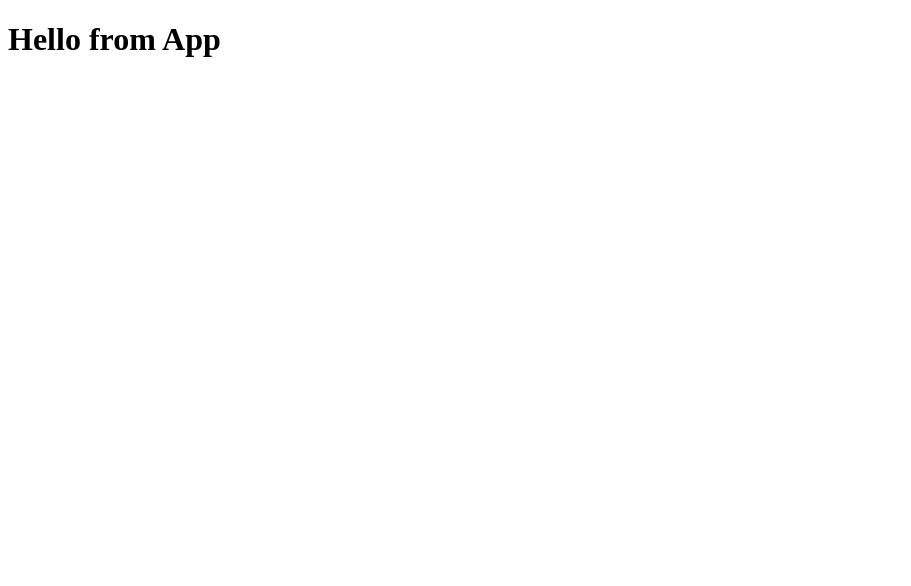
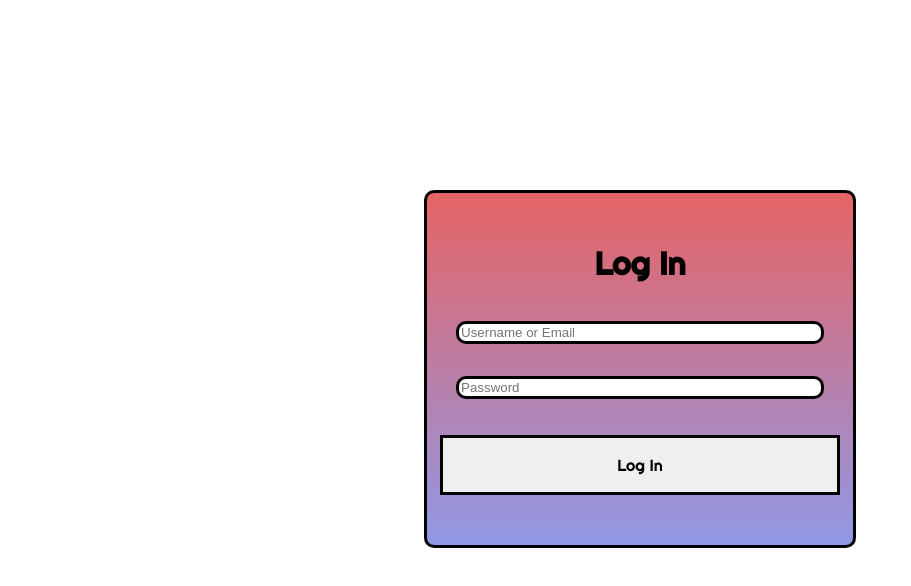
Before and after one commit to yokozuna753/CozyVibe, a React (Vite) app in the folder frontend/: page /login in a window 1280 px wide. Shown: the top 586 px of the page, without its empty margins (0-911 px from the left). Built offline with nearby package versions, Linux system fonts and the light colour scheme; no server answers.

Commit message:
finished login form css;

```diff
--- a/frontend/index.html
+++ b/frontend/index.html
@@ -4,6 +4,12 @@
     <meta charset="UTF-8" />
     <link rel="icon" type="image/x-icon" href="/favicon.ico" />
     <meta name="viewport" content="width=device-width, initial-scale=1.0" />
+    <link rel="preconnect" href="https://fonts.googleapis.com" />
+    <link rel="preconnect" href="https://fonts.gstatic.com" crossorigin />
+    <link
+      href="https://fonts.googleapis.com/css2?family=Righteous&display=swap"
+      rel="stylesheet"
+    />
     <title>Authenticate Me</title>
   </head>
   <body>
--- a/frontend/src/App.jsx
+++ b/frontend/src/App.jsx
@@ -1,5 +1,21 @@
+// frontend/src/App.jsx
+
+import { createBrowserRouter, RouterProvider } from 'react-router-dom';
+import LoginFormPage from './components/LoginFormPage';
+
+const router = createBrowserRouter([
+  {
+    path: '/',
+    element: <h1>Welcome!</h1>
+  },
+  {
+    path: '/login',
+    element: <LoginFormPage />
+  }
+]);
+
 function App() {
-  return <h1> Hello from App </h1>;
+  return <RouterProvider router={router} />;
 }
 
 export default App;
--- /dev/null
+++ b/frontend/src/components/LoginFormPage/LoginForm.css
@@ -0,0 +1,71 @@
+.log-in {
+  display: flex;
+  flex-direction: column;
+  align-items: center;
+  background: linear-gradient(#e66465, #9198e5);
+  padding: 4% 1% 4%;
+  width:fit-content;
+  height: fit-content;
+  font-family: "Righteous", serif;
+  font-weight: 400;
+  font-style: normal;
+  border: 3px solid black;
+  border-radius: 10px;
+
+}
+
+form{
+    width: 25em;
+    display: flex;
+    flex-direction: column;
+    height: fit-content;
+}
+
+h1{
+    margin-top: 0%;
+    font-size: xx-large;
+}
+
+#root {
+  display: flex;
+  flex-direction: column;
+  align-items: center;
+  justify-content: center;
+  margin-top: 15%;
+  width: auto;
+}
+
+label {
+  display: flex;
+  flex-direction: column;
+  padding: 4%;
+
+  align-self: auto;
+}
+
+input {
+  display: flex;
+  flex-direction: column;
+  border: 3px solid black;
+  border-radius: 10px;
+}
+
+button {
+  display: flex;
+
+  flex-direction: column;
+  justify-self: center;
+  margin-top: 5%;
+  width: 100%;
+  /* padding: 3%; */
+  align-items: center;
+  justify-content: center;
+  font-family: "Righteous", serif;
+  font-weight: 400;
+  font-style: normal;
+  border: 3px solid black;
+}
+
+p{
+    font-size:medium;
+}
--- /dev/null
+++ b/frontend/src/components/LoginFormPage/LoginFormPage.jsx
@@ -0,0 +1,61 @@
+import { useState } from "react";
+import * as sessionActions from "../../store/session";
+import { useDispatch, useSelector } from "react-redux";
+import { Navigate } from "react-router-dom";
+import "./LoginForm.css";
+
+function LoginFormPage() {
+  const dispatch = useDispatch();
+  const sessionUser = useSelector((state) => state.session.user);
+  const [credential, setCredential] = useState("");
+  const [password, setPassword] = useState("");
+  const [errors, setErrors] = useState({});
+
+  if (sessionUser) return <Navigate to="/" replace={true} />;
+
+  const handleSubmit = (e) => {
+    e.preventDefault();
+    setErrors({});
+    return dispatch(sessionActions.login({ credential, password })).catch(
+      async (res) => {
+        const data = await res.json();
+        if (data?.errors) setErrors(data.errors);
+      }
+    );
+  };
+
+  return (
+    <div className="log-in">
+      <h1>Log In</h1>
+      <form onSubmit={handleSubmit}>
+        <label>
+          <input
+            type="text"
+            value={credential}
+            onChange={(e) => setCredential(e.target.value)}
+            required
+            autoComplete="on"
+            placeholder="Username or Email"
+          />
+        </label>
+        <label>
+          <input
+            type="password"
+            value={password}
+            onChange={(e) => setPassword(e.target.value)}
+            required
+            autoComplete="on"
+            placeholder="Password"
+          />
+        </label>
+
+        {errors.credential && <p>{errors.credential}</p>}
+        <button type="submit">
+          <p>Log In</p>
+        </button>
+      </form>
+    </div>
+  );
+}
+
+export default LoginFormPage;
--- /dev/null
+++ b/frontend/src/components/LoginFormPage/index.js
@@ -0,0 +1,3 @@
+import LoginFormPage from "./LoginFormPage";
+
+export default LoginFormPage;
```
